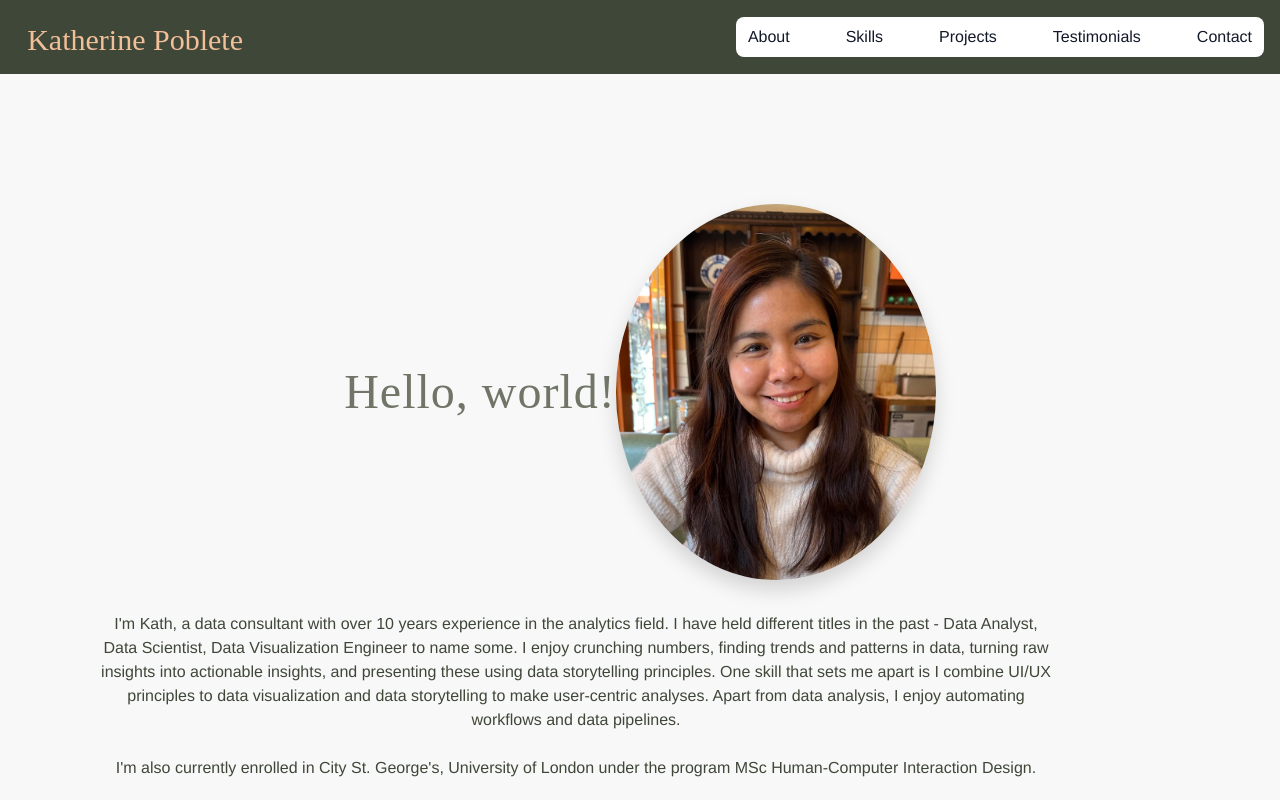
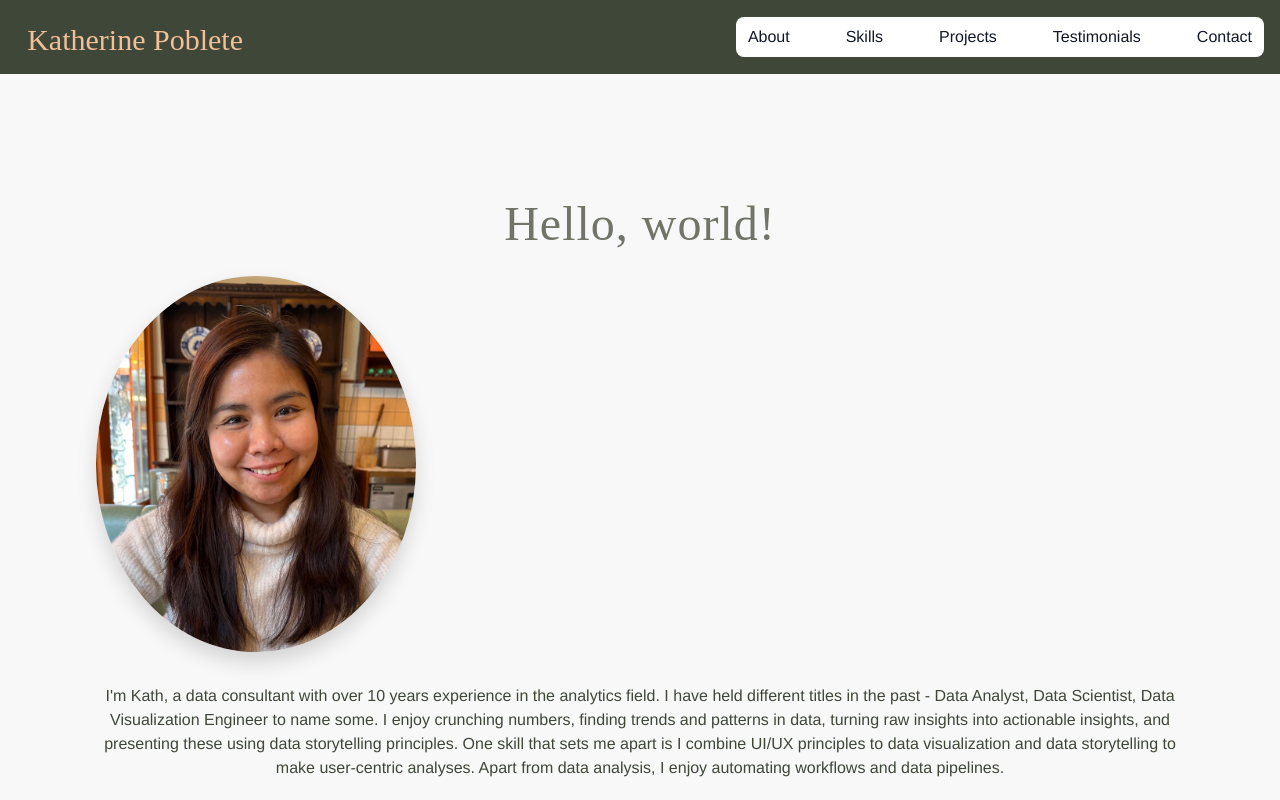
Before and after one commit to knpoblete/knpoblete.github.io, a Vue app: page / in a window 1280 px wide. Shown: the top 800 px of the page. Built offline with nearby package versions, Linux system fonts and the light colour scheme; a web font is replaced by a local one.

Commit message:
center align hero section

```diff
--- a/src/assets/global.css
+++ b/src/assets/global.css
@@ -42,7 +42,7 @@ section h2 {
 
 #about-section .bio {
     margin-bottom: 2rem;
-    padding-right: 8rem;
+    /* padding-right: 8rem; */
     /* max-width: 56.25rem; */
     /* font-size: 1rem; */
     text-align: center;
--- a/src/components/HomePage.vue
+++ b/src/components/HomePage.vue
@@ -4,7 +4,7 @@
 
   <!-- <main class="flex flex-wrap items-center justify-between mx-auto p-4"> -->
     <section id="about-section">
-      <div class="container flex justify-center items-center flex-wrap sm:flex-col md:flex-row">
+      <div class="container justify-center items-center">
         <h2 > Hello, world!</h2>
         <div class="headshot justify-center items-center">
             <img class="photo" src="../assets/headshot.jpeg" width="200">
```
